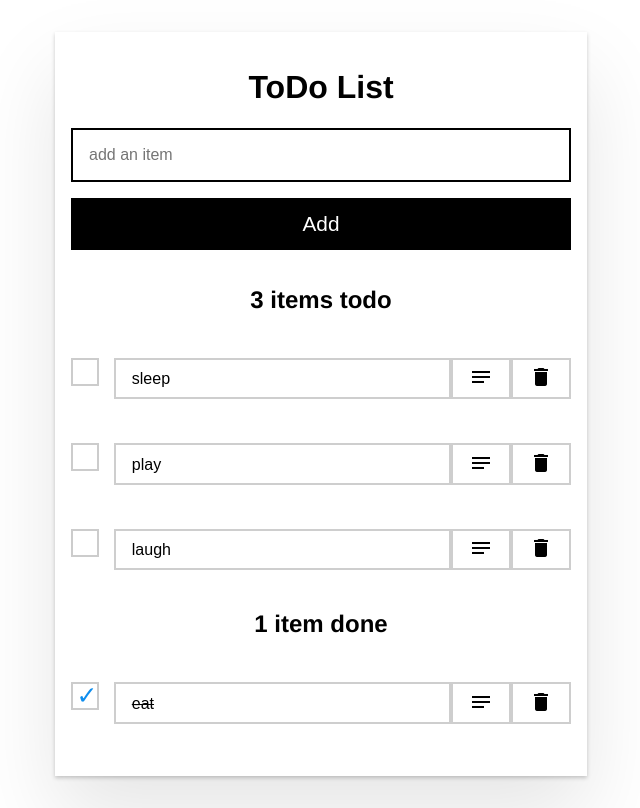
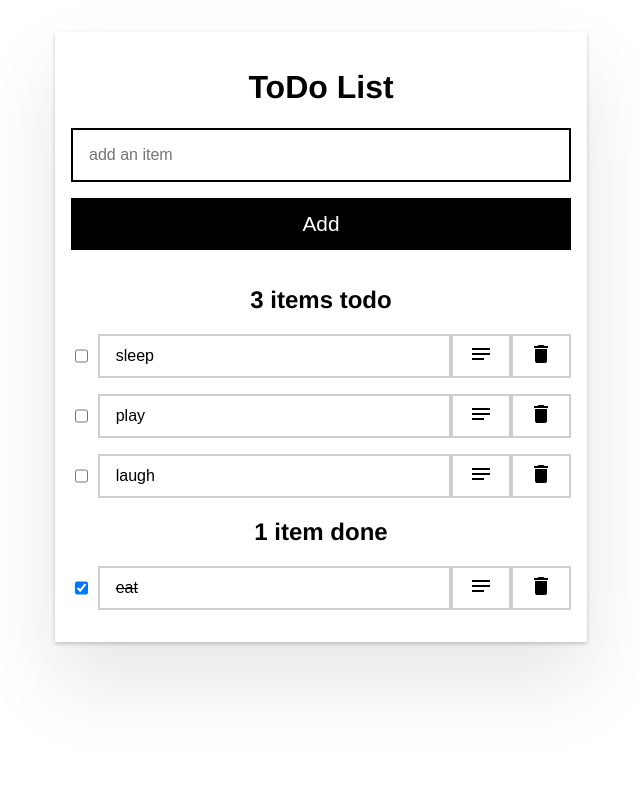
Before and after one commit to aiiiitg/angular-ivy-juuzzy, an Angular app: page / in a window 1280 px wide. Shown: the whole page, without its empty margins (319-959 px from the left). Built offline with nearby package versions, Linux system fonts and the light colour scheme.

Commit message:
4 files modified, 1 deleted

```diff
--- a/src/app/app.component.css
+++ b/src/app/app.component.css
@@ -35,10 +35,6 @@ label {
   font-size: 1rem;
 }
 
-.btn-wrapper {
-  margin-bottom: 2rem;
-}
-
 .btn-menu {
   flex-basis: 32%;
 }
--- a/src/app/item/item.component.css
+++ /dev/null
@@ -1,124 +0,0 @@
-.item {
-  padding: .5rem 0 .75rem 0;
-  text-align: left;
-  font-size: 1.2rem;
-}
-
-.btn-wrapper {
-  margin-top: 1rem;
-  margin-bottom: .5rem;
-}
-
-.btn {
-  /* menu buttons flexbox styles */
-  flex-basis: 49%;
-}
-.btn_min {
-  flex-basis: 0%;
-}
-.btn_max {
-  flex-basis: 100%;
-}
-.in_edit{
-  width: 50%;
-}
-
-.btn-save {
-  background-color: #000;
-  color: #fff;
-  border-color: #000;
-
-}
-
-.btn-save:hover {
-  background-color: #444242;
-}
-
-.btn-save:focus {
-  background-color: #fff;
-  color: #000;
-}
-
-.checkbox-wrapper {
-  margin: .5rem 0;
-}
-
-.btn-warn {
-  background-color: #b90000;
-  color: #fff;
-  border-color: #9a0000;
-}
-
-.btn-warn:hover {
-  background-color: #9a0000;
-}
-
-.btn-warn:active {
-  background-color: #e30000;
-  border-color: #000;
-}
-
-.sm-text-input {
-  width: 100%;
-  padding: .5rem;
-  border: 2px solid #555;
-  display: block;
-  box-sizing: border-box;
-  font-size: 1rem;
-  margin: 1rem 0;
-}
-
-/* Custom checkboxes
-Adapted from https://css-tricks.com/the-checkbox-hack/#custom-designed-radio-buttons-and-checkboxes */
-
-/* Base for label styling */
-[type="checkbox"]:not(:checked),
-[type="checkbox"]:checked {
-  position: absolute;
-  left: -9999px;
-}
-[type="checkbox"]:not(:checked) + label,
-[type="checkbox"]:checked + label {
-  position: relative;
-  padding-left: 1.95em;
-  cursor: pointer;
-}
-
-/* checkbox aspect */
-[type="checkbox"]:not(:checked) + label:before,
-[type="checkbox"]:checked + label:before {
-  content: '';
-  position: absolute;
-  left: 0; top: 0;
-  width: 1.25em; height: 1.25em;
-  border: 2px solid #ccc;
-  background: #fff;
-}
-
-/* checked mark aspect */
-[type="checkbox"]:not(:checked) + label:after,
-[type="checkbox"]:checked + label:after {
-  content: '\2713\0020';
-  position: absolute;
-  top: .15em; left: .22em;
-  font-size: 1.3em;
-  line-height: 0.8;
-  color: #0d8dee;
-  transition: all .2s;
-  font-family: 'Lucida Sans Unicode', 'Arial Unicode MS', Arial;
-}
-/* checked mark aspect changes */
-[type="checkbox"]:not(:checked) + label:after {
-  opacity: 0;
-  transform: scale(0);
-}
-[type="checkbox"]:checked + label:after {
-  opacity: 1;
-  transform: scale(1);
-}
-
-/* accessibility */
-[type="checkbox"]:checked:focus + label:before,
-[type="checkbox"]:not(:checked):focus + label:before {
-  border: 2px dotted blue;
-}
--- a/src/app/item/item.component.ts
+++ b/src/app/item/item.component.ts
@@ -6,7 +6,7 @@ import { Item } from "../item";
 @Component({
   selector: 'app-item',
   templateUrl: './item.component.html',
-  styleUrls: [ './item.component.css' ]
+  styleUrls: [ '../app.component.css' ]
 })
 export class ItemComponent {
 
--- a/src/app/view/view-detail.component.html
+++ b/src/app/view/view-detail.component.html
@@ -1,4 +1,5 @@
 <div class="view-list">
+
   <button class="btn" (click)="goBack()"><mat-icon aria-hidden="false" aria-label="Back">arrow_back_ios</mat-icon></button><br/>
   <h1>This is {{ id }}'s profile!</h1>
 </div>
--- a/src/styles.css
+++ b/src/styles.css
@@ -8,6 +8,8 @@ body {
   display: flex;
   flex-wrap: nowrap;
   justify-content: space-between;
+  margin-top: 1rem;
+  margin-bottom: .5rem;
 }
 
 .btn, .btn_min, .btn_max, .in_edit {
@@ -29,6 +31,20 @@ body {
 .btn:focus, .btn_min:focus, .btn_max:focus {
   outline: none;
   border: black solid 2px;
+}
+
+.btn {
+  /* menu buttons flexbox styles */
+  flex-basis: 49%;
+}
+.btn_min {
+  flex-basis: 0%;
+}
+.btn_max {
+  flex-basis: 100%;
+}
+.in_edit{
+  width: 50%;
 }
 
 .btn-primary {
```
